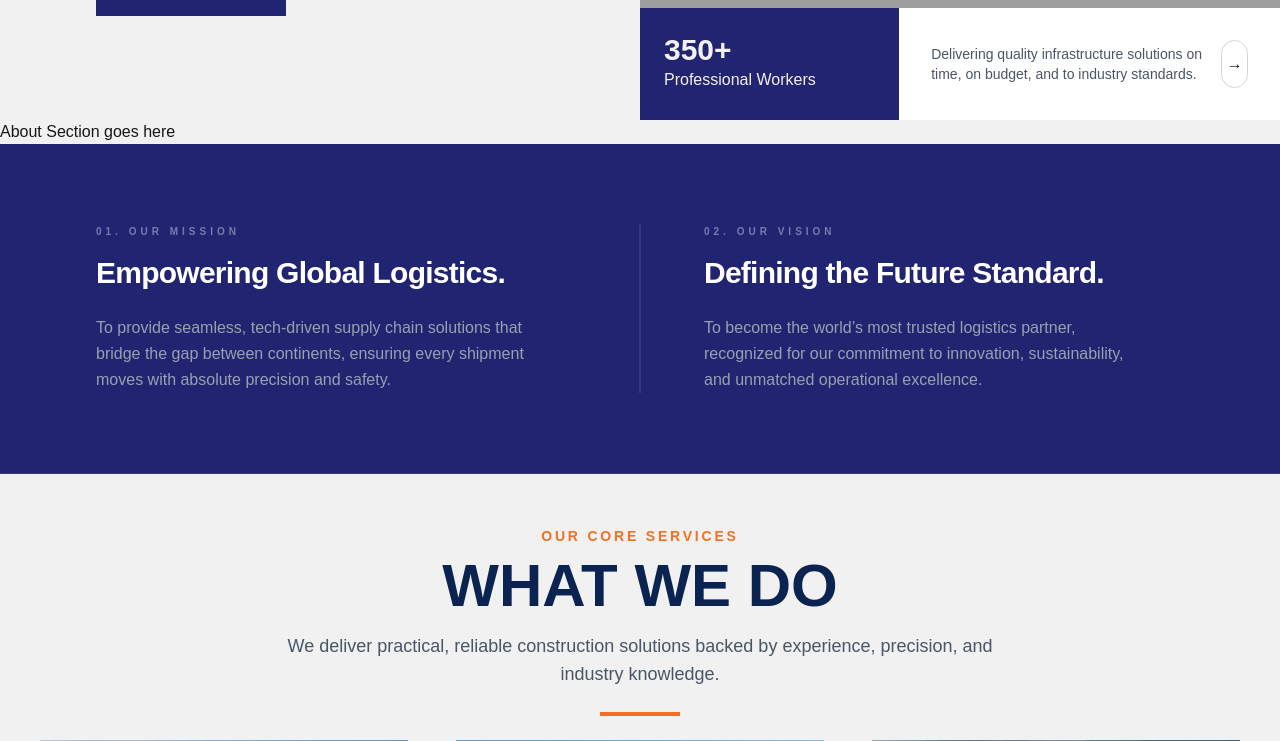
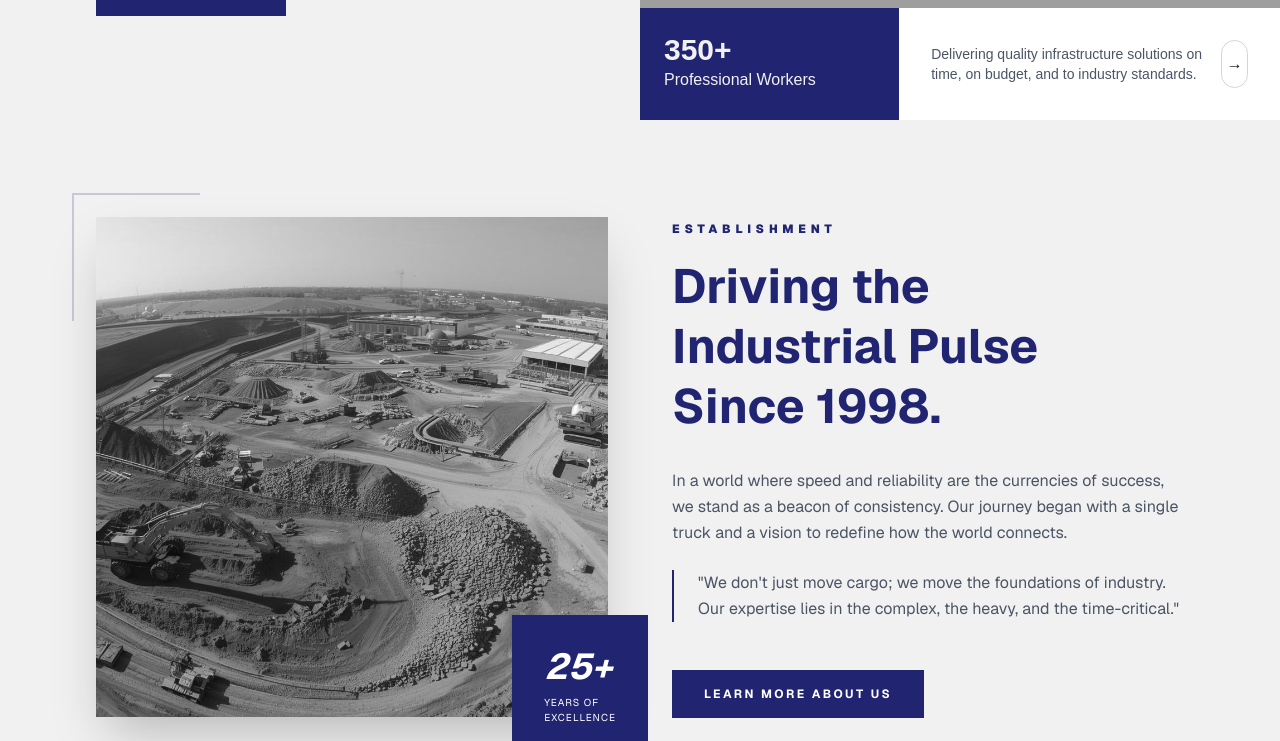
Before and after one commit to InolofatsengMotloba/bluewhite-businesslandingpage, a Next.js app: page / in a window 1280 px wide. Shown: the part 680-1421 px from the top of the page. Built offline with nearby package versions, Linux system fonts and the light colour scheme; grey boxes are pictures that could not be loaded.

Commit message:
Add About section with image and content

```diff
--- a/components/About.js
+++ b/components/About.js
@@ -1,7 +1,67 @@
+import Image from "next/image";
+
 export default function About() {
   return (
-    <div className="bg-[#F1F1F1]">
-      <h1>About Section goes here</h1>
-    </div>
+    <section className="bg-[#F1F1F1] py-24 px-6 md:px-12 lg:px-24 font-sans overflow-hidden">
+      <div className="max-w-7xl mx-auto flex flex-col lg:flex-row items-center gap-16">
+        {/* Left: Image Container with Accent */}
+        <div className="lg:w-1/2 relative">
+          {/* Subtle Decorative Box behind the image */}
+          <div className="absolute -top-6 -left-6 w-32 h-32 border-l-2 border-t-2 border-[#212471]/20"></div>
+
+          <div className="relative h-100 md:h-125 w-full grayscale hover:grayscale-0 transition-all duration-700 shadow-2xl">
+            <Image
+              src="/BG1.jpg" // Replace with your actual image path
+              alt="Logistics Operations"
+              fill
+              className="object-cover"
+            />
+          </div>
+
+          {/* Floating Stats or Years Experience */}
+          <div className="absolute -bottom-10 -right-10 bg-[#212471] text-white p-8 hidden md:block">
+            <p className="text-4xl font-bold italic">25+</p>
+            <p className="text-[10px] tracking-widest uppercase mt-2">
+              Years of <br /> Excellence
+            </p>
+          </div>
+        </div>
+
+        {/* Right: Content Section */}
+        <div className="lg:w-1/2 space-y-8">
+          <div>
+            <span className="text-[#212471] text-xs font-black tracking-[0.4em] uppercase">
+              Establishment
+            </span>
+            <h2 className="text-[#212471] text-4xl md:text-5xl font-bold mt-4 leading-tight">
+              Driving the <br />
+              Industrial Pulse <br />
+              Since 1998.
+            </h2>
+          </div>
+
+          <div className="space-y-6">
+            <p className="text-gray-600 text-sm md:text-base leading-relaxed">
+              In a world where speed and reliability are the currencies of
+              success, we stand as a beacon of consistency. Our journey began
+              with a single truck and a vision to redefine how the world
+              connects.
+            </p>
+
+            <p className="text-gray-600 text-sm md:text-base leading-relaxed border-l-2 border-[#212471] pl-6 ">
+              "We don't just move cargo; we move the foundations of industry.
+              Our expertise lies in the complex, the heavy, and the
+              time-critical."
+            </p>
+          </div>
+
+          <div className="pt-4">
+            <button className="px-8 py-4 bg-[#212471] text-white text-xs font-bold tracking-[0.2em] uppercase hover:bg-[#2a2e8c] transition-colors">
+              Learn More About Us
+            </button>
+          </div>
+        </div>
+      </div>
+    </section>
   );
 }
```
